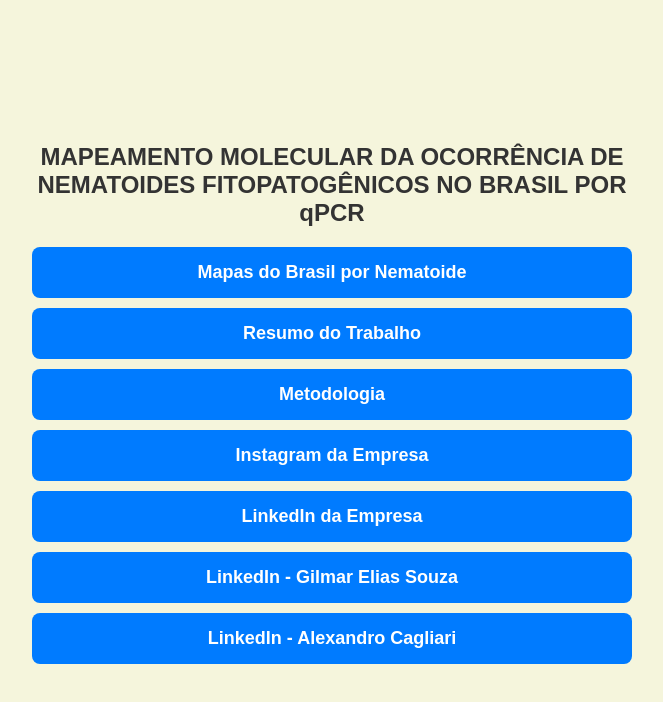
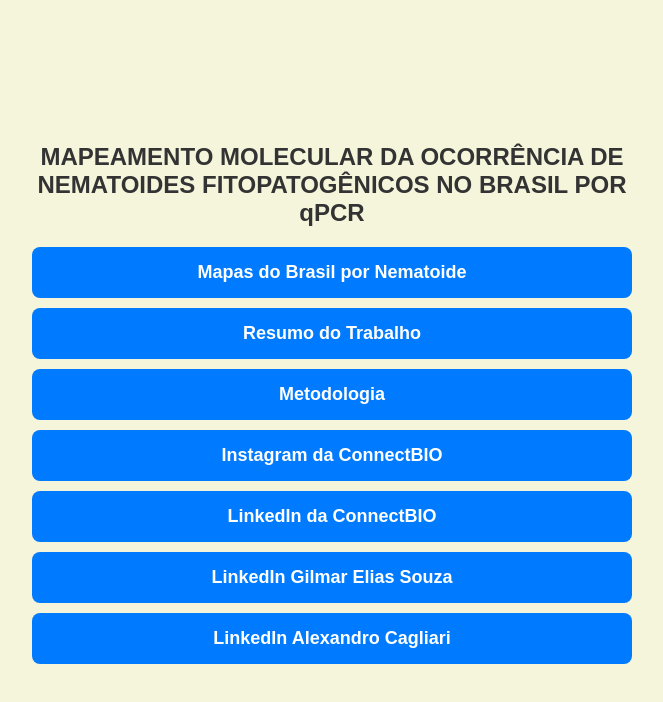
Before and after one commit to gilmar-souza7/Siepex-2025, a plain HTML site: page index.html in a window 1280 px wide. Shown: the whole page, without its empty margins (308-971 px from the left). Drawn offline with Linux system fonts and the light colour scheme.

Commit message:
Update index.html

```diff
--- a/index.html
+++ b/index.html
@@ -50,10 +50,10 @@
         <a href="#" class="link-button">Mapas do Brasil por Nematoide</a>
         <a href="https://drive.google.com/file/d/1UouqqpZnn4eRBHVzK1HYPkSFUrYNRiWS/view?usp=drive_link" class="link-button">Resumo do Trabalho</a>
         <a href="#" class="link-button">Metodologia</a>
-        <a href="https://www.instagram.com/connectbio/" class="link-button">Instagram da Empresa</a>
-        <a href="https://www.linkedin.com/company/connectbio/posts/?feedView=all" class="link-button">LinkedIn da Empresa</a>
-        <a href="https://www.linkedin.com/in/gilmar-elias-souza-600563144/" class="link-button">LinkedIn - Gilmar Elias Souza</a>
-        <a href="https://www.linkedin.com/in/alexandro-cagliari-b36236a9/" class="link-button">LinkedIn - Alexandro Cagliari</a>
+        <a href="https://www.instagram.com/connectbio/" class="link-button">Instagram da ConnectBIO</a>
+        <a href="https://www.linkedin.com/company/connectbio/posts/?feedView=all" class="link-button">LinkedIn da ConnectBIO</a>
+        <a href="https://www.linkedin.com/in/gilmar-elias-souza-600563144/" class="link-button">LinkedIn Gilmar Elias Souza</a>
+        <a href="https://www.linkedin.com/in/alexandro-cagliari-b36236a9/" class="link-button">LinkedIn Alexandro Cagliari</a>
     </div>
 </body>
 </html>
```
